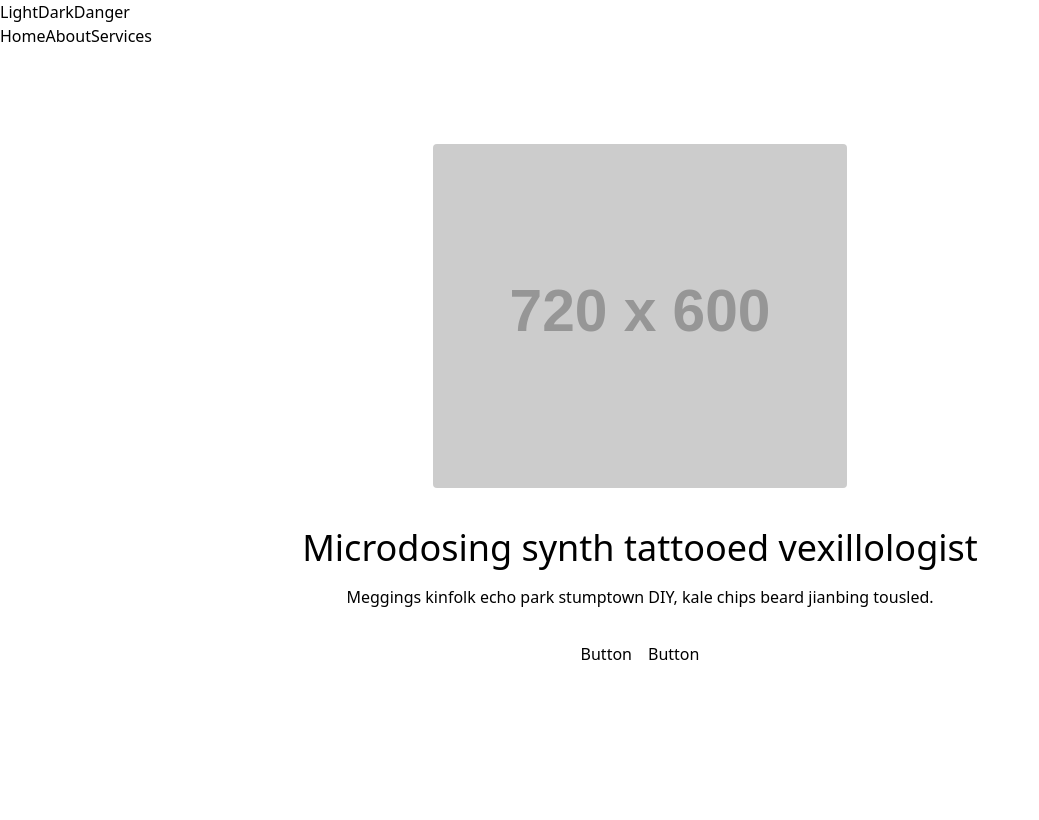
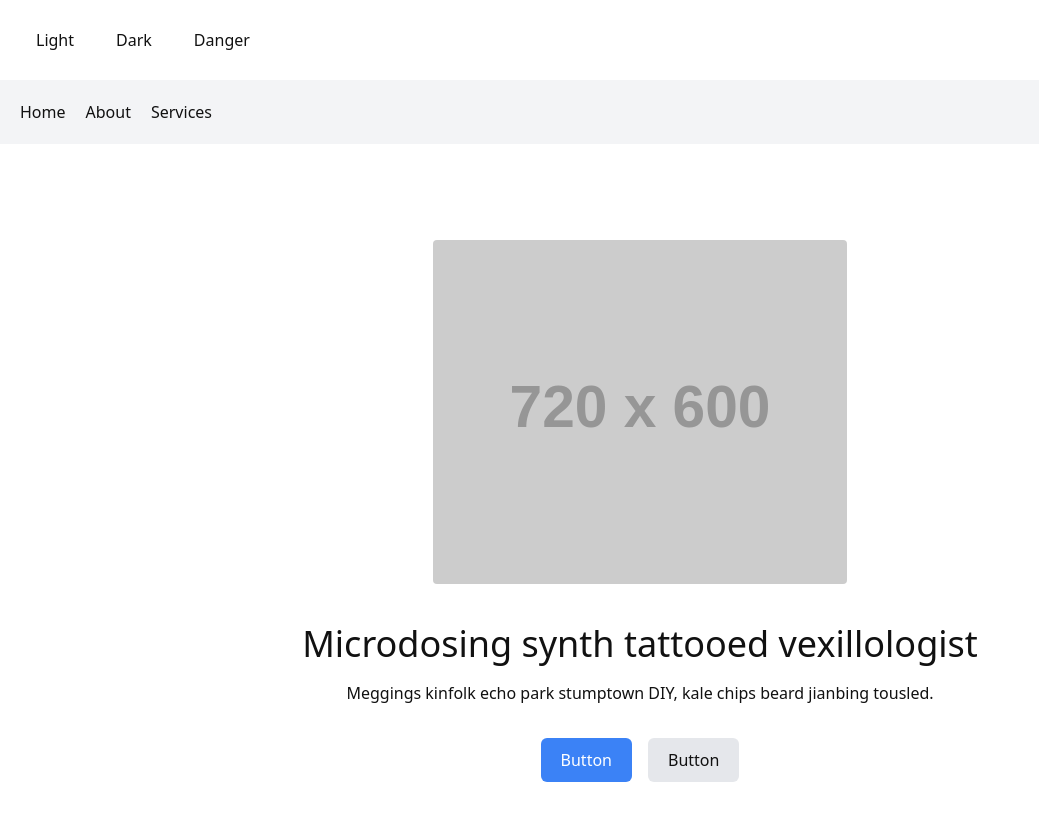
Before and after one commit to hafsa-nadim/SPA-Routes, a React (Vite) app: page / in a window 1280 px wide. Shown: the top 820 px of the page, without its empty margins (0-1039 px from the left). Built offline with nearby package versions, Linux system fonts and the light colour scheme.

Commit message:
Add theme styles and layout to App.css

```diff
--- a/src/App.css
+++ b/src/App.css
@@ -1 +1,75 @@
 @import "tailwindcss";
+
+.app{
+min-height:100vh;
+transition:0.3s;
+}
+
+/* LIGHT THEME */
+
+.app.light{
+background:white;
+color:#111;
+}
+
+/* DARK THEME */
+
+.app.dark{
+background:#111;
+color:white;
+}
+
+.app.dark .nav{
+background:#1f1f1f;
+}
+
+/* DANGER THEME */
+
+.app.danger{
+background:#7f1d1d;
+color:white;
+}
+
+.app.danger .nav{
+background:#991b1b;
+}
+
+/* NAVBAR */
+
+.nav{
+display:flex;
+gap:20px;
+padding:20px;
+background:#f3f4f6;
+}
+
+/* THEME BUTTONS */
+
+.theme-switcher{
+display:flex;
+gap:10px;
+padding:20px;
+}
+
+.theme-switcher button{
+padding:8px 16px;
+border:none;
+cursor:pointer;
+border-radius:6px;
+}
+
+.theme-btn{
+padding:10px 20px;
+border-radius:6px;
+border:none;
+cursor:pointer;
+}
+
+.primary{
+background:#3b82f6;
+color:white;
+}
+
+.secondary{
+background:#e5e7eb;
+}
```
